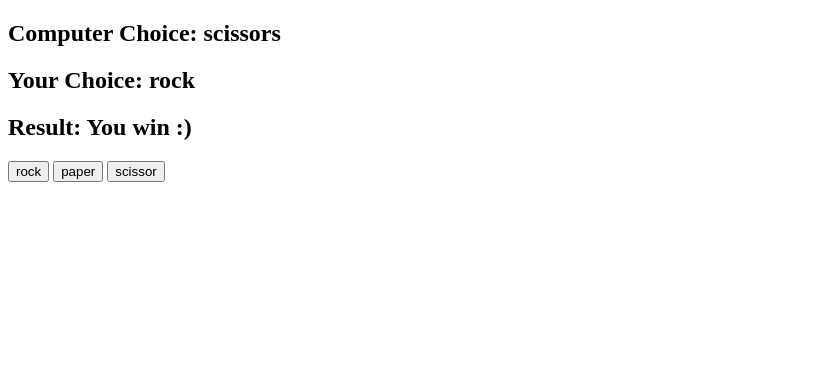
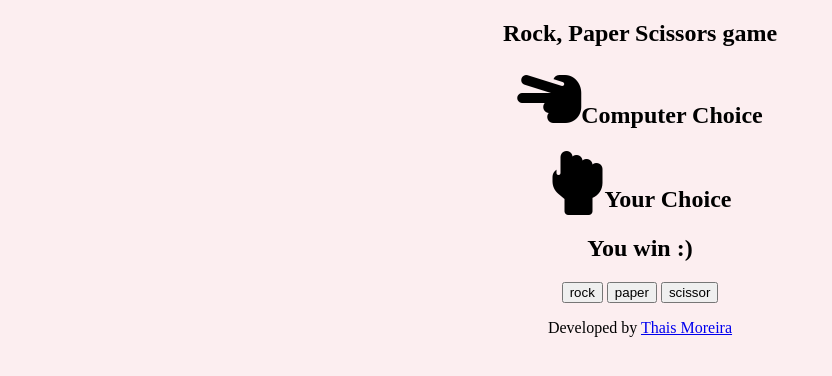
Before and after one commit to thaismoreiradev/rock-paper-scissor, a plain HTML site: page index.html in a window 1280 px wide. Both pictures are taken after a click on the button "rock". Shown: the whole page, without its empty margins (0-832 px from the left). Drawn offline with Linux system fonts and the light colour scheme.

Commit message:
Add icons and creating new rules in js about this

```diff
--- a/app.js
+++ b/app.js
@@ -2,12 +2,27 @@ const computerChoiceDisplay = document.querySelector("#computer-choice");
 const userChoiceDisplay = document.querySelector("#user-choice");
 const resultDisplay = document.querySelector("#result");
 const possibleChoices = document.querySelectorAll("button");
+const rockIcon = '<i class="fa-solid fa-hand-back-fist rockicon" id="rockicon"></i>';
+const paperIcon = '<i class="fa-solid fa-hand papericon"></i>';
+const scissorsIcon = '<i class="fa-solid fa-hand-scissors scissorsicon"></i>';
 let userChoice;
 let computerChoice;
 
 possibleChoices.forEach(choice => choice.addEventListener("click", (e) => {
     userChoice = e.target.id;
-    userChoiceDisplay.innerHTML = userChoice;
+
+     if (e.target.id === "rock") {
+        userChoice = rockIcon;
+     }
+     else if (e.target.id === "paper") {
+        userChoice = paperIcon;
+     }
+     else {
+        userChoice = scissorsIcon;
+     }
+
+     userChoiceDisplay.innerHTML = userChoice;
+
     genarateComputerChoice()
     getResult();
 }))
@@ -16,38 +31,37 @@ const genarateComputerChoice = () => {
     const randomNumber = Math.floor(Math.random() * possibleChoices.length +1);
 
     if (randomNumber === 1) {
-        computerChoice = "rock";
+        computerChoice = rockIcon;
     }
     if (randomNumber === 2) {
-        computerChoice = "paper";
+        computerChoice = paperIcon;
     }
     if (randomNumber === 3) {
-        computerChoice = "scissors"
+        computerChoice = scissorsIcon;
     }
-    computerChoiceDisplay.innerHTML = computerChoice
-};
-
+    computerChoiceDisplay.innerHTML = computerChoice;
+ };
 
 const getResult = () => {
     if (computerChoice === userChoice) {
         resultDisplay.innerHTML = "It's a draw";
     }
-    else if (computerChoice === "rock"){
-        if (userChoice === "paper") {
+    else if (computerChoice === rockIcon){
+        if (userChoice === paperIcon) {
             resultDisplay.innerHTML = "You Win :)"
         } else {
             resultDisplay.innerHTML = "You lost :("
         }
     }
-    else if (computerChoice === "paper"){
-        if (userChoice === "rock") {
+    else if (computerChoice === paperIcon){
+        if (userChoice === rockIcon) {
             resultDisplay.innerHTML = "You lost :("
         } else {
             resultDisplay.innerHTML = "You win :)"
         }
     }
-    else if (computerChoice === "scissors"){
-        if (userChoice === "rock"){
+    else if (computerChoice === scissorsIcon){
+        if (userChoice === rockIcon){
             resultDisplay.innerHTML = "You win :)"
         } else {
             resultDisplay.innerHTML = "You lost :("
--- a/index.html
+++ b/index.html
@@ -5,18 +5,33 @@
     <meta charset="UTF-8">
     <meta http-equiv="X-UA-Compatible" content="IE=edge">
     <meta name="viewport" content="width=<device-width>, initial-scale=1.0">
+    <link rel="stylesheet" href="styles.css">
+    <link rel="stylesheet" href="https://cdnjs.cloudflare.com/ajax/libs/font-awesome/6.2.0/css/all.min.css"
+        integrity="sha512-xh6O/CkQoPOWDdYTDqeRdPCVd1SpvCA9XXcUnZS2FmJNp1coAFzvtCN9BmamE+4aHK8yyUHUSCcJHgXloTyT2A=="
+        crossorigin="anonymous" referrerpolicy="no-referrer" />
     <title>Document</title>
 </head>
 
 <body>
-    <h2>Computer Choice: <span id="computer-choice"></span></h2>
-    <h2>Your Choice: <span id="user-choice"></span></h2>
-    <h2>Result: <span id="result"></span></h2>
+    <h2>Rock, Paper Scissors game</h2>
+
+    <!-- <i class="fa-solid fa-hand-back-fist rockicon" id="rockicon"></i>
+    <i class="fa-solid fa-hand papericon"></i>
+    <i class="fa-solid fa-hand-scissors scissorsicon"></i> -->
+
+    <h2><span id="computer-choice"></span>Computer Choice</h2>
+    <h2><span id="user-choice"></span>Your Choice</h2>
+    <h2><span id="result"></span></h2>
 
     <button id="rock">rock</button>
     <button id="paper">paper</button>
     <button id="scissors">scissor</button>
 
+    <footer>
+        <p>Developed by <a href="https://github.com/thaismoreiradev" target="_blank" rel="noopener noreferrer">Thais
+                Moreira</a> </p>
+    </footer>
+
     <script src="app.js" charset="utf-8"></script>
 </body>
 
--- /dev/null
+++ b/styles.css
@@ -0,0 +1,11 @@
+body{
+    background-color: rgb(252, 238, 240);
+    text-align: center;
+    margin: auto;
+}
+
+i{
+    font-size: 4rem;
+    display: flex;
+    flex-direction: column;
+}
```
